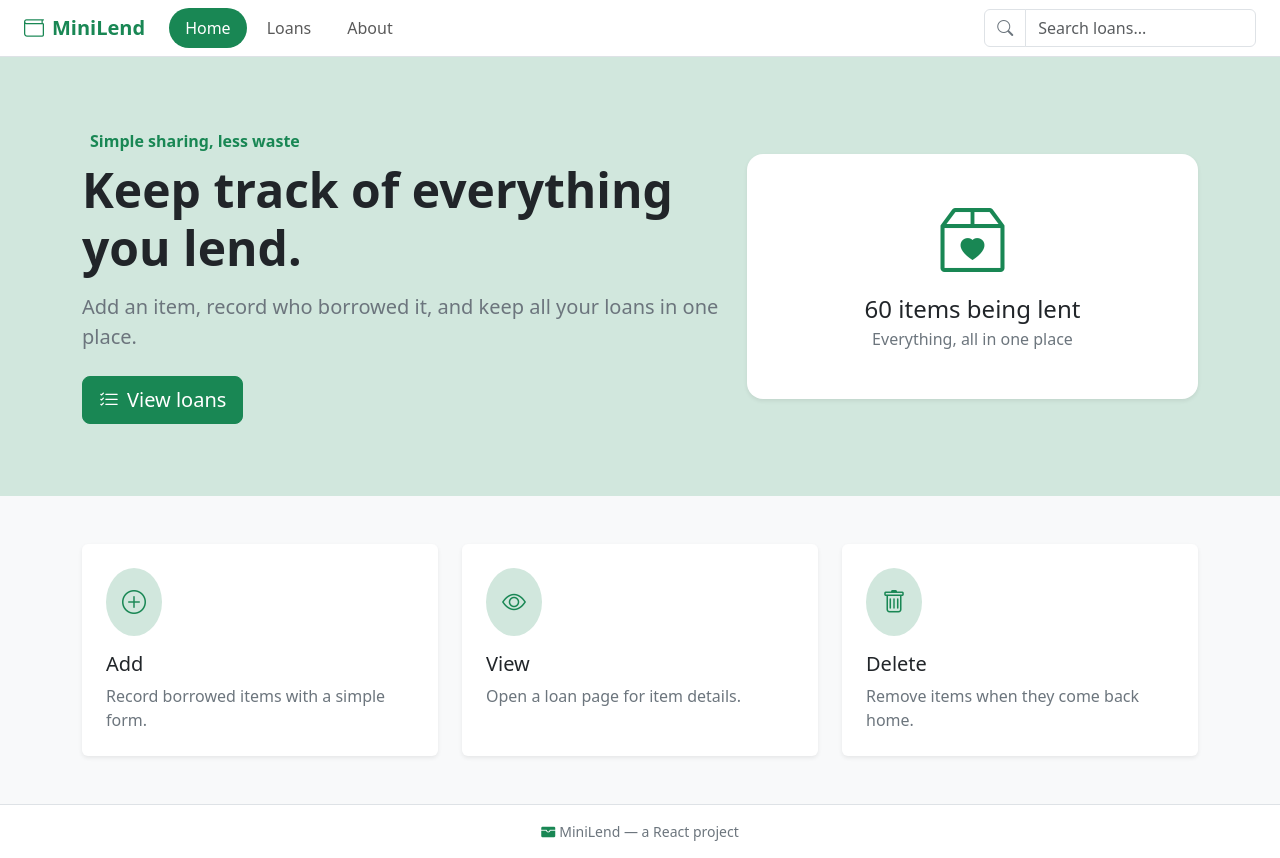
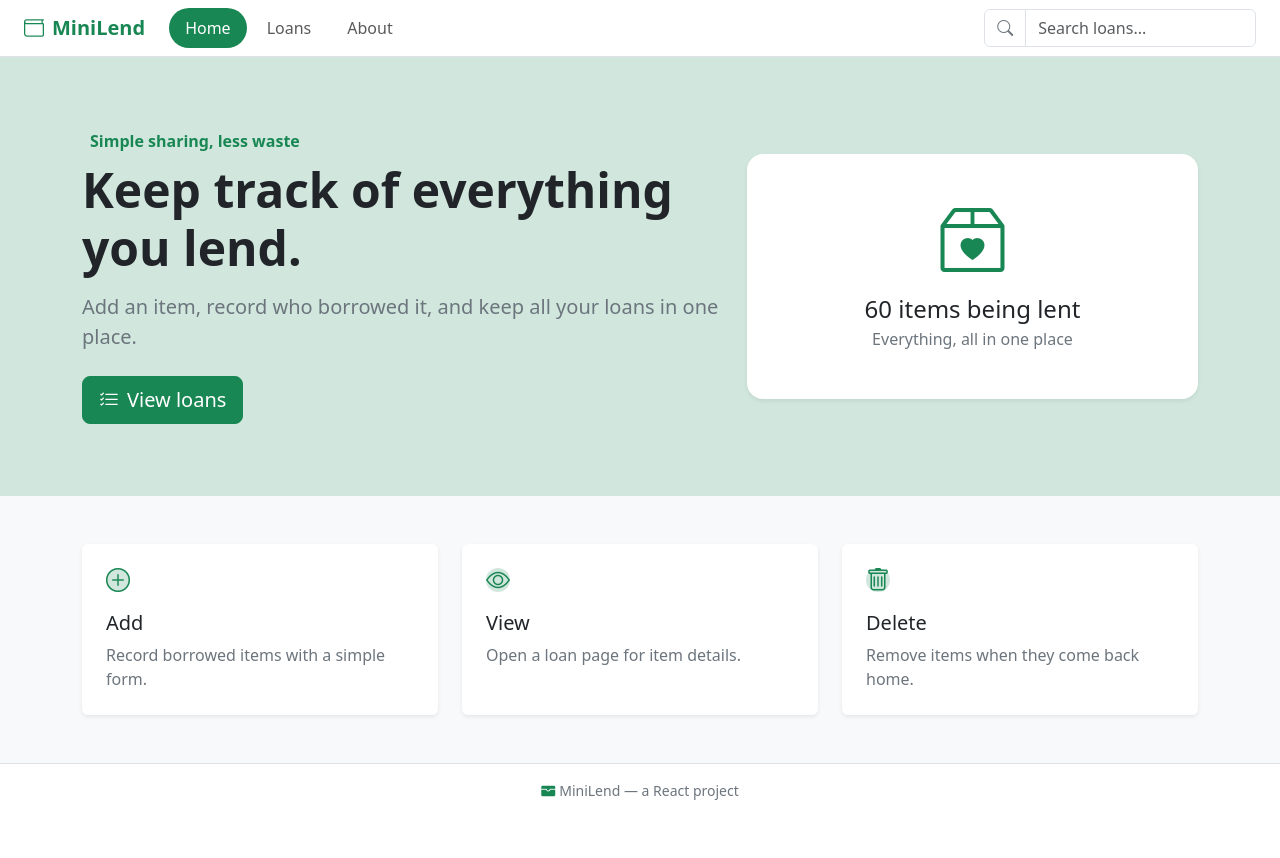
Before and after one commit to hersiahmed2525-ship-it/MiniLend-React, a React (Vite) app: page / in a window 1280 px wide. After the commit the page ends 817 px from the top, so only its background shows below. Built offline with nearby package versions, Linux system fonts and the light colour scheme; data requests are answered from the project's data file.

Commit message:
Refactor feature icon styling: update class names for consistency and improve layout

```diff
--- a/src/pages/HomePage.jsx
+++ b/src/pages/HomePage.jsx
@@ -42,8 +42,8 @@ export default function HomePage() {
             <div className="col-md-4" key={title}>
               <div className="card h-100 border-0 shadow-sm">
                 <div className="card-body p-4">
-                  <div className="d-inline-flex align-items-center justify-content-center bg-success-subtle text-success rounded-circle p-3">
-                    <i className={`bi bi-${icon} fs-4`} aria-hidden="true" />
+                  <div className="feature-icon d-inline-flex align-items-center justify-content-center bg-success-subtle text-success rounded-circle">
+                    <i className={`bi bi-${icon} fs-4 lh-1`} aria-hidden="true" />
                   </div>
                   <h2 className="h5 mt-3 mb-2">{title}</h2>
                   <p className="text-secondary mb-0">{text}</p>
```
